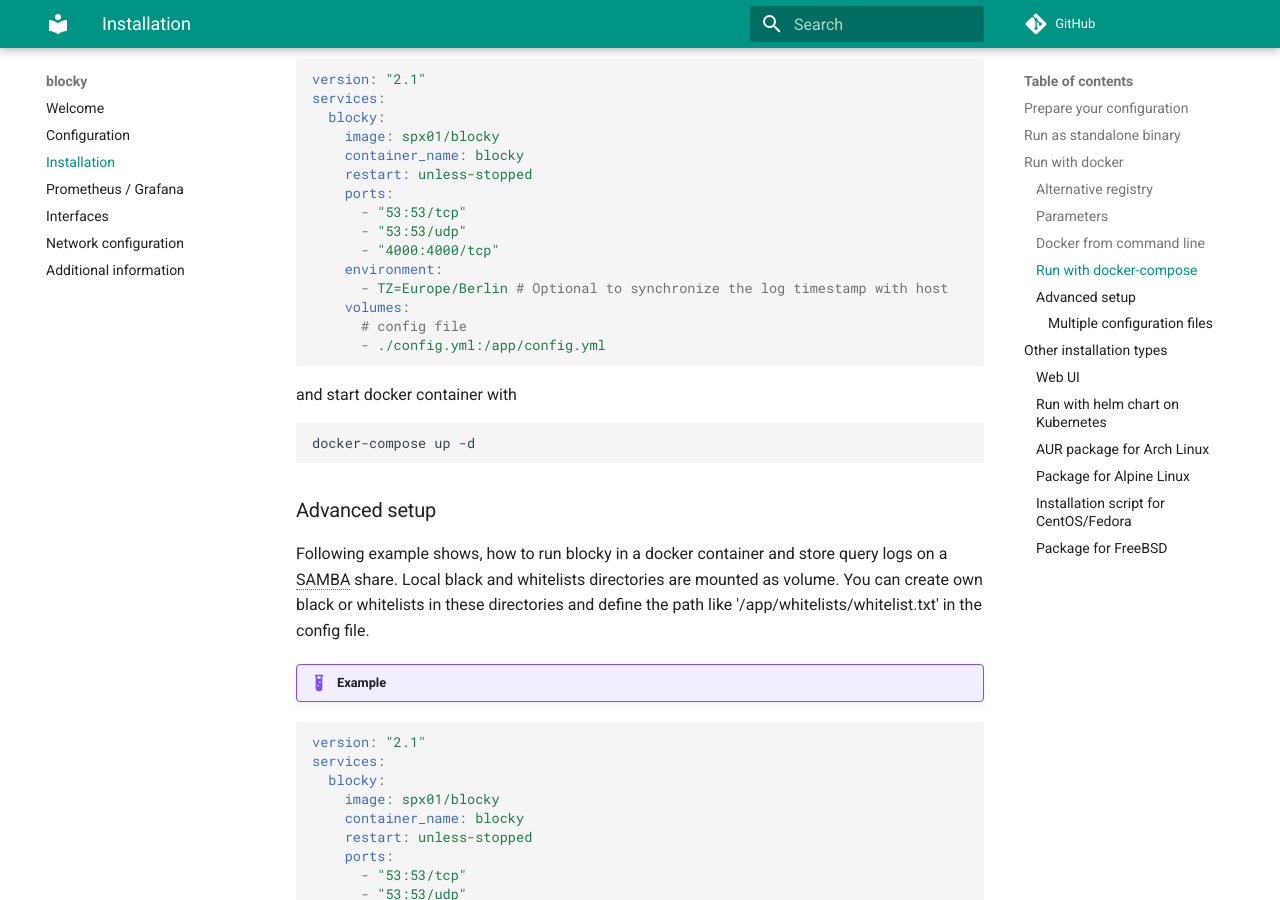
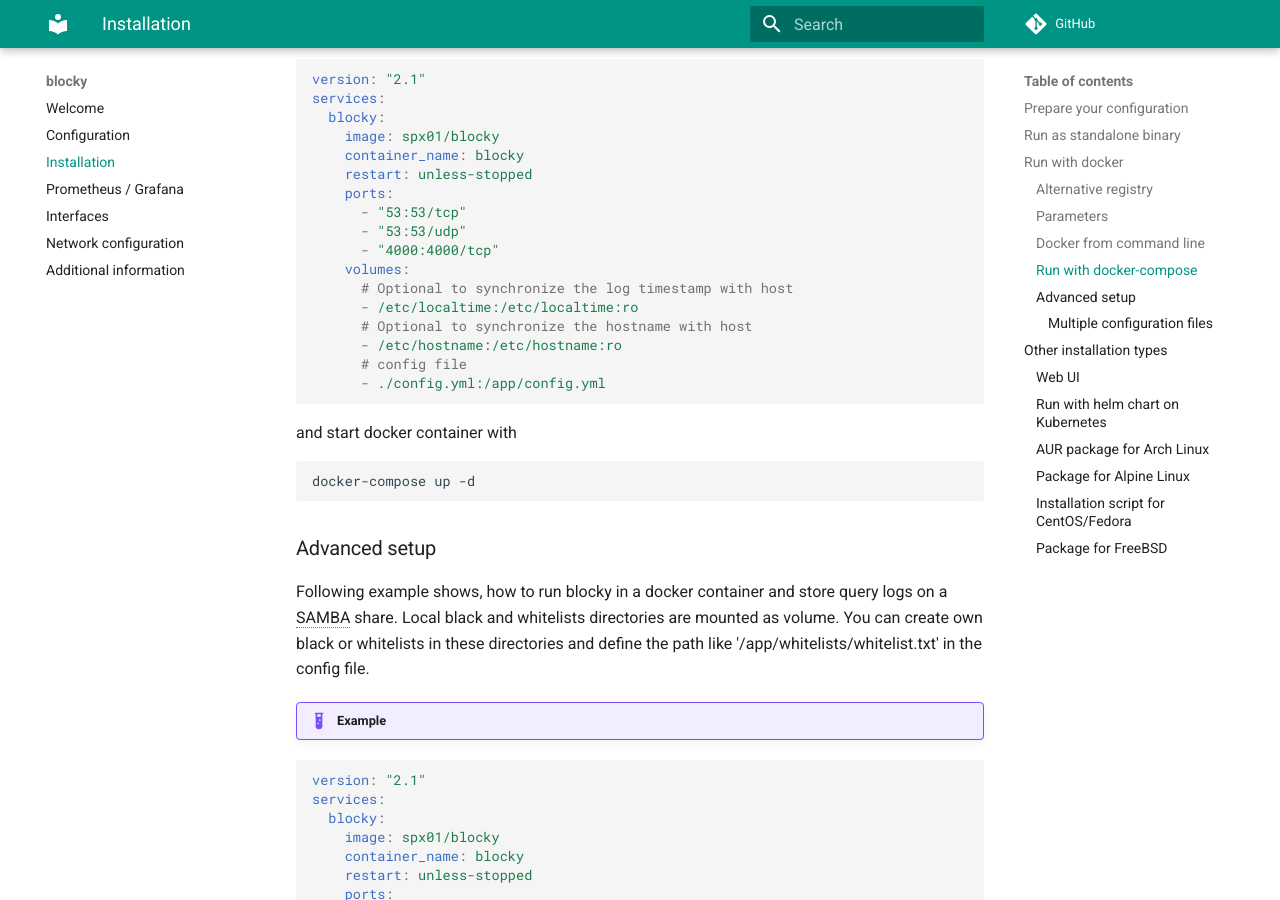
Before and after one commit to 0xERR0R/blocky, an MkDocs documentation site: the page built from docs/installation.md, in a window 1280 px wide and 900 px high, scrolled down 1624 px. Built offline with MkDocs 1.6.1 and Material for MkDocs 9.7.7, drawn with Linux system fonts in a browser that asks for light colours; comment, search, counter and statistics services are not loaded.

Commit message:
extended "Run with docker-compose" example

````diff
--- a/docs/installation.md
+++ b/docs/installation.md
@@ -76,9 +76,11 @@
       - "53:53/tcp"
       - "53:53/udp"
       - "4000:4000/tcp"
-    environment:
-      - TZ=Europe/Berlin # Optional to synchronize the log timestamp with host
     volumes:
+      # Optional to synchronize the log timestamp with host
+      - /etc/localtime:/etc/localtime:ro
+      # Optional to synchronize the hostname with host
+      - /etc/hostname:/etc/hostname:ro
       # config file
       - ./config.yml:/app/config.yml
 ```
````
